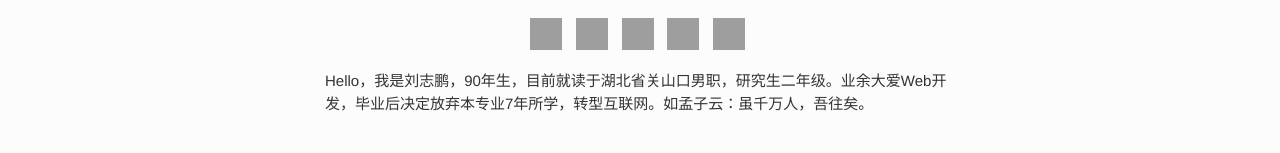
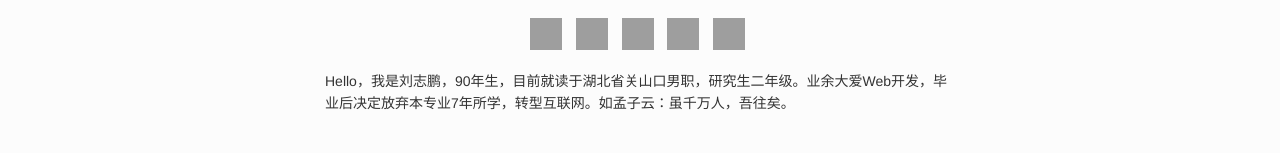
Before and after one commit to hustlzp/resume, a website: page index.html in a window 1280 px wide. Shown: the part 392-545 px from the top of the page. Drawn offline with Linux system fonts and the light colour scheme; grey boxes are pictures that could not be loaded.

Commit message:
update style for intro

```diff
--- a/style/main.less
+++ b/style/main.less
@@ -134,8 +134,7 @@ h3 {
 }
 
 .intro {
-  font-size: 15px;
-  line-height: 1.5;
+  line-height: 1.6;
 }
 
 .edu-item {
```
Also changed, not shown: style/main.css.
